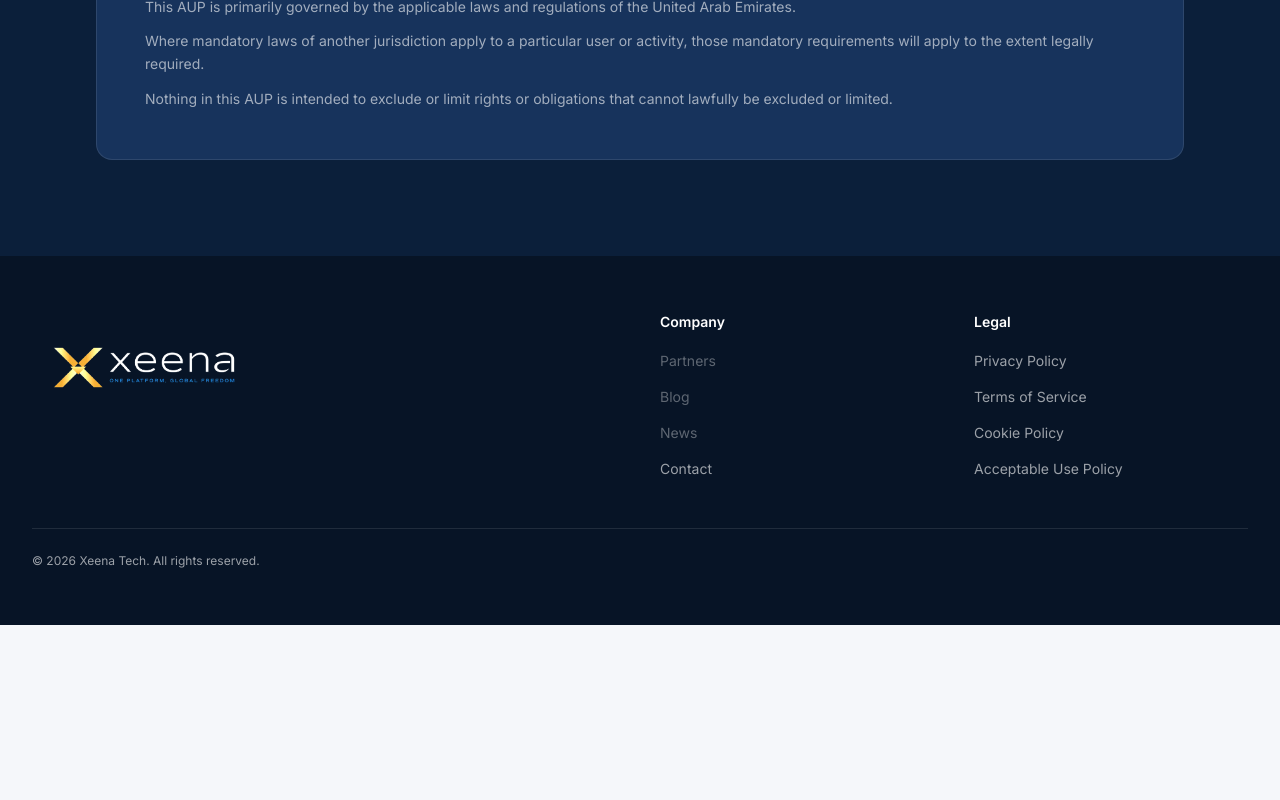
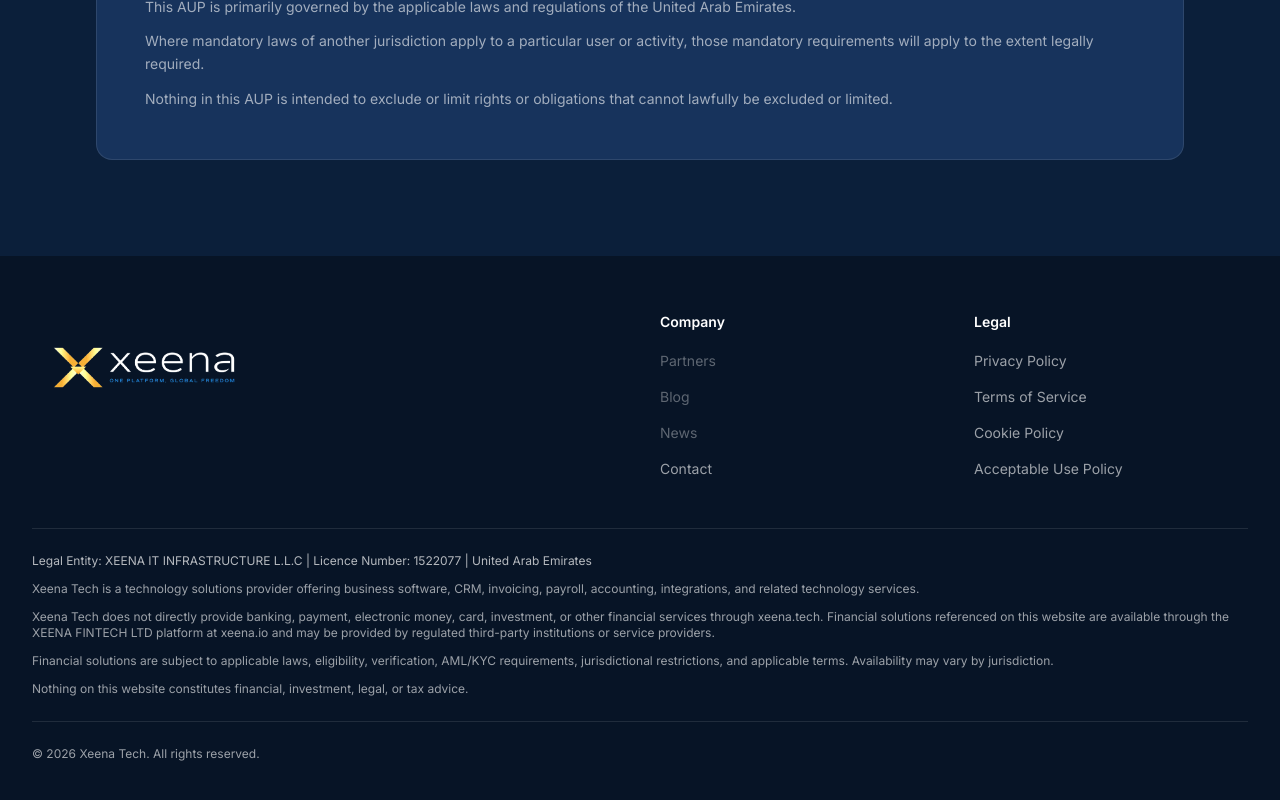
Before and after one commit to amanesha/xeena-tech-v1, a React (Vite) app: page /acceptable-use-policy in a window 1280 px wide. Shown: the part 9232-10032 px from the top of the page. Before the commit the page ends 9857 px from the top, so only its background shows below. Built offline with nearby package versions, Linux system fonts and the light colour scheme.

Commit message:
disclaminer

```diff
--- a/src/components/layout/Footer.jsx
+++ b/src/components/layout/Footer.jsx
@@ -61,7 +61,25 @@ export function Footer() {
           </div>
         </div>
 
-        <div className="mt-12 border-t border-white/10 pt-6 text-xs">
+        <div className="mt-12 border-t border-white/10 pt-6 text-xs space-y-3">
+          <p className="text-white/70">
+            Legal Entity: XEENA IT INFRASTRUCTURE L.L.C | Licence Number: 1522077 | United Arab Emirates
+          </p>
+          <p>
+            Xeena Tech is a technology solutions provider offering business software, CRM, invoicing, payroll, accounting, integrations, and related technology services.
+          </p>
+          <p>
+            Xeena Tech does not directly provide banking, payment, electronic money, card, investment, or other financial services through xeena.tech. Financial solutions referenced on this website are available through the XEENA FINTECH LTD platform at xeena.io and may be provided by regulated third-party institutions or service providers.
+          </p>
+          <p>
+            Financial solutions are subject to applicable laws, eligibility, verification, AML/KYC requirements, jurisdictional restrictions, and applicable terms. Availability may vary by jurisdiction.
+          </p>
+          <p>
+            Nothing on this website constitutes financial, investment, legal, or tax advice.
+          </p>
+        </div>
+
+        <div className="mt-6 border-t border-white/10 pt-6 text-xs">
           <p>© {new Date().getFullYear()} Xeena Tech. All rights reserved.</p>
         </div>
       </div>
```
